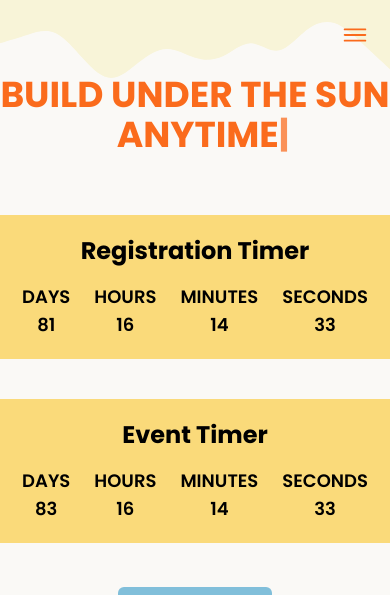
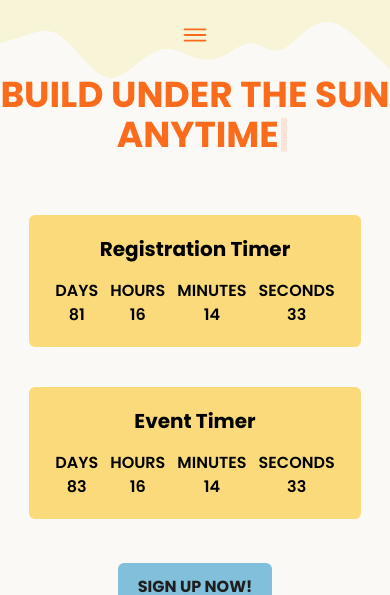
Before and after one commit to DevHub-iLab/summerbuild-2025, a React (Vite) app: page / in a window 390 px wide. Shown: the top 595 px of the page. Built offline with nearby package versions, Linux system fonts and the light colour scheme; the HTML template or start-up script is replaced by a standard one.

Commit message:
animations and mobile responsiveness

```diff
--- a/src/components/Body/About/About.jsx
+++ b/src/components/Body/About/About.jsx
@@ -3,7 +3,7 @@ import AboutCard from "./AboutCard.jsx"
 function About(){
     return(
         <div id='about' className='flex flex-col mt-20'>
-            <h1 className='uppercase justify-center text-center font-bold md:text-4xl sm:text-3xl text-2xl'>
+            <h1 className='uppercase justify-items-center text-center font-bold md:text-4xl sm:text-3xl text-2xl'>
                 <span className='text-[#1E1E1E]'>about </span>
                 <span className='text-[#FA6B1C]'>summerbuild 2025</span>
             </h1>
--- a/src/components/Body/Countdown/Timer.jsx
+++ b/src/components/Body/Countdown/Timer.jsx
@@ -30,16 +30,22 @@ function Timer(props){
 
       // Create timer components for display
       const timerComponents = Object.keys(timeLeft).map(interval => (
-        <span key={interval} className="mx-3 flex flex-col items-center text-lg font-semibold uppercase">
+        <span key={interval} className="sm:mx-3 mx-1.5 flex flex-col items-center sm:text-xl text-base font-semibold uppercase">
             <p>{interval}</p>
             <p>{timeLeft[interval]}</p>
         </span>
       ));
 
       return(
-        <div className='my-5 p-5 flex flex-col items-center rounded-md bg-[#FADA7A]'>
-            <h2 className="text-2xl font-bold mb-4">{props.timer}</h2>
-            <div className="flex items-center">
+        <div className='my-5 p-5 flex flex-col items-center rounded-md bg-[#FADA7A]'
+        onMouseEnter={(e) => {
+          e.currentTarget.style.animation = "wiggle 1s ease-in-out";
+        }}
+        onMouseLeave={(e) => {
+            e.currentTarget.style.animation = "none";
+        }}>
+            <h2 className="sm:text-3xl text-xl font-bold mb-4">{props.timer}</h2>
+            <div className="flex items-center sm:max-w-[500px] max-w-[300px]">
                 {timerComponents.length ? timerComponents : <span className="text-xl">Time's up!</span>}
             </div>
         </div>
--- a/src/components/Body/Sponsor/Sponsor.jsx
+++ b/src/components/Body/Sponsor/Sponsor.jsx
@@ -2,15 +2,15 @@ import SponsorCard from "./SponsorCard"
 
 function Sponsor(){
     return(
-        <div className='flex flex-col mt-20'>
+        <div className='flex flex-col mt-20 items-center'>
             <h1 className='text-[#1E1E1E] uppercase justify-center text-center font-bold md:text-4xl sm:text-3xl text-2xl'>sponsors</h1>
             <h1 className='text-[#FA6B1C] mt-5 uppercase justify-center text-center font-bold italic md:text-4xl sm:text-3xl text-2xl'>gold sponsors</h1>
-            <div className='flex w-auto justify-center mt-5'>
+            <div className='mt-5 grid grid-cols-1 md:grid-cols-2 gap-5 max-w-[1000px] justify-items-center'>
                 <SponsorCard color='#B1F0F7' text='Sponsor 1'/>
                 <SponsorCard color='#B1F0F7' text='Sponsor 2'/>
             </div>
-            <h1 className='text-[#FA6B1C] mt-10 uppercase justify-center text-center font-bold italic md:text-4xl sm:text-3xl text-2xl'>venue sponsors</h1>
-            <div className='flex w-auto justify-center mt-5'>
+            <h1 className='text-[#FA6B1C] mt-15 uppercase justify-center text-center font-bold italic md:text-4xl sm:text-3xl text-2xl'>venue sponsors</h1>
+            <div className='mt-5 grid grid-cols-1 md:grid-cols-2 gap-5 max-w-[1000px] justify-items-center'>
                 <SponsorCard color='#B1F0F7' text='Sponsor 1'/>
                 <SponsorCard color='#B1F0F7' text='Sponsor 2'/>
             </div>
--- a/src/components/Body/Sponsor/SponsorCard.jsx
+++ b/src/components/Body/Sponsor/SponsorCard.jsx
@@ -1,6 +1,9 @@
 function SponsorCard(props) {
     return(
-        <div className='rounded-md text-center md:w-[350px] sm:w-[250px] w-[200px] h-20 mx-2 transition-all duration-300 ease-in-out transform hover:scale-105 hover:shadow-lg hover:shadow-gray-400' style={{ backgroundColor: props.color || 'transparent'}}>
+        <div className='rounded-md text-center w-[350px] h-30 mx-2
+        transition-all duration-300 ease-in-out transform hover:scale-105
+        hover:shadow-lg hover:shadow-gray-400'
+        style={{ backgroundColor: props.color || 'transparent'}}>
             <h1 className='font-normal p-7'>{props.text || 'Default Theme'}</h1>
         </div>
     )
--- a/src/components/Navbar/NewNav.jsx
+++ b/src/components/Navbar/NewNav.jsx
@@ -52,6 +52,7 @@ function NewNav() {
             0,1371,0,1337,0C1302.9,0,1269,0,1234,0C1200,0,1166,0,1131,0C1097.1,0,1063,0,1029,0C994.3,0,960,0,926,0C891.4,0,857,0,823,0C788.6,0,754,0,720,0C685.7,0,651,0,617,
             0C582.9,0,549,0,514,0C480,0,446,0,411,0C377.1,0,343,0,309,0C274.3,0,240,0,206,0C171.4,0,137,0,103,0C68.6,0,34,0,17,0L0,0Z"></path>
         </svg>
+
         {/* Desktop Navbar */}
         <div className={`fixed top-0 w-full z-50 transition-transform duration-300
         ${showNavbar ? "translate-y-0" : "-translate-y-full" }`}>
@@ -68,21 +69,33 @@ function NewNav() {
         </div>
 
         {/* Mobile Navbar */}
-        <div className={navMobile ? 'fixed z-50 rounded-2xl p-5 md:hidden flex justify-center items-center w-auto h-auto left-0 top-0 bg-amber-50 ease-in-out duration-500' :
-            'fixed left-[-100%]'}>
-            <div onClick={handleMobileNav} className='block md:hidden'>
-                {navMobile ? <IoMdClose className='text-[#FA6B1C] fixed items-center top-5 right-5' size={30}/> :
-                <IoIosMenu className='text-[#FA6B1C] fixed items-center top-5 right-5' size={30}/> }
+        <div className={`fixed top-0 w-full z-50 transition-transform duration-300
+            ${showNavbar ? "translate-y-0" : "-translate-y-full" }`}>
+            <div className={`transition-all duration-100 ${navMobile || navbar ? 'bg-[#f8f4d8] shadow-md' : 'bg-transparent'}
+            p-5 flex flex-col justify-start items-center w-full md:hidden`}>
+                {/* Mobile Menu Icon (Toggles Menu) */}
+                <div onClick={handleMobileNav} className='cursor-pointer'>
+                    {navMobile ? (
+                        <IoMdClose className='text-[#FA6B1C]' size={30}/>
+                    ) : (
+                        <IoIosMenu className='text-[#FA6B1C]' size={30}/>
+                    )}
+                </div>
+
+                {/* Menu Items (Shown Only When navMobile is True) */}
+                <div className={`transition-all duration-500 ease-in-out overflow-hidden transform
+                ${navMobile ? 'max-h-[500px] opacity-100 scale-y-100' : 'max-h-0 opacity-0 scale-y-0'}`}>
+                    <ul className="font-bold text-[#FA6B1C] md:text-4xl sm:text-3xl text-2xl text-center mt-5">
+                        <li className="py-5 cursor-pointer" onClick={() => { scrollToSection('about'); setNavMobile(false); }}>About</li>
+                        <li className="py-5 cursor-pointer" onClick={() => { scrollToSection('schedule'); setNavMobile(false); }}>Schedule</li>
+                        <li className="py-5 cursor-pointer" onClick={() => { window.scrollTo({ top: 0, behavior: "smooth" }); setNavMobile(false); }}>Logo</li>
+                        <li className="py-5 cursor-pointer" onClick={() => { scrollToSection('workshop'); setNavMobile(false); }}>Workshops</li>
+                        <li className="py-5 cursor-pointer" onClick={() => { scrollToSection('faq'); setNavMobile(false); }}>FAQ</li>
+                    </ul>
+                </div>
             </div>
-            <ul className="font-bold text-[#FA6B1C] md:text-4xl sm:text-3xl text-2xl">
-                <li className="py-10 pl-10 border-y-2 cursor-pointer" onClick={() => scrollToSection('about')}>About</li>
-                <li className="py-10 pl-10 border-b-2 cursor-pointer" onClick={() => scrollToSection('schedule')}>Schedule</li>
-                <li className="py-10 pl-10 border-b-2 cursor-pointer" onClick={() => {
-                  window.scrollTo({ top: 0, behavior: "smooth" }); setNavMobile(false) }}>Logo</li>
-                <li className="py-10 pl-10 border-b-2 cursor-pointer" onClick={() => scrollToSection('workshop')}>Workshops</li>
-                <li className="py-10 pl-10 border-b-2 cursor-pointer" onClick={() => scrollToSection('faq')}>FAQ</li>
-            </ul>
         </div>
+
       </>
     );
   }
```
